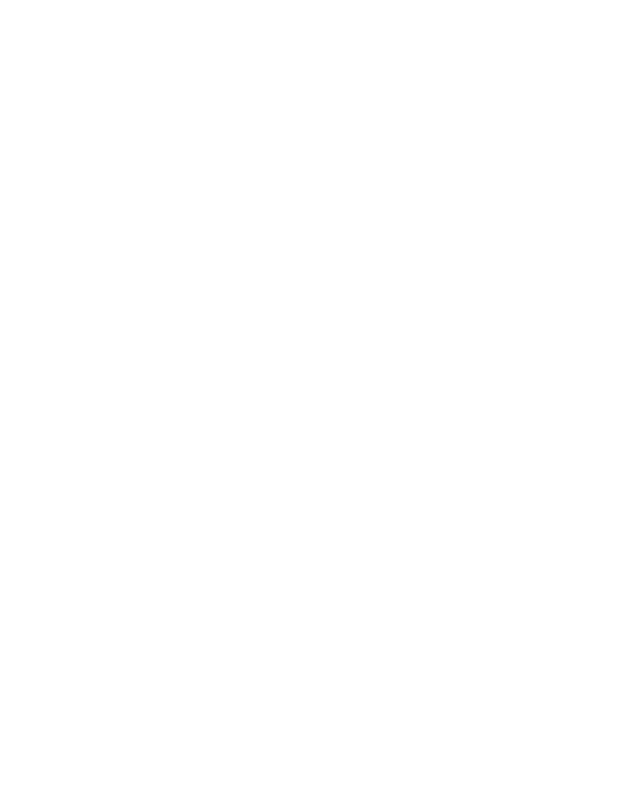
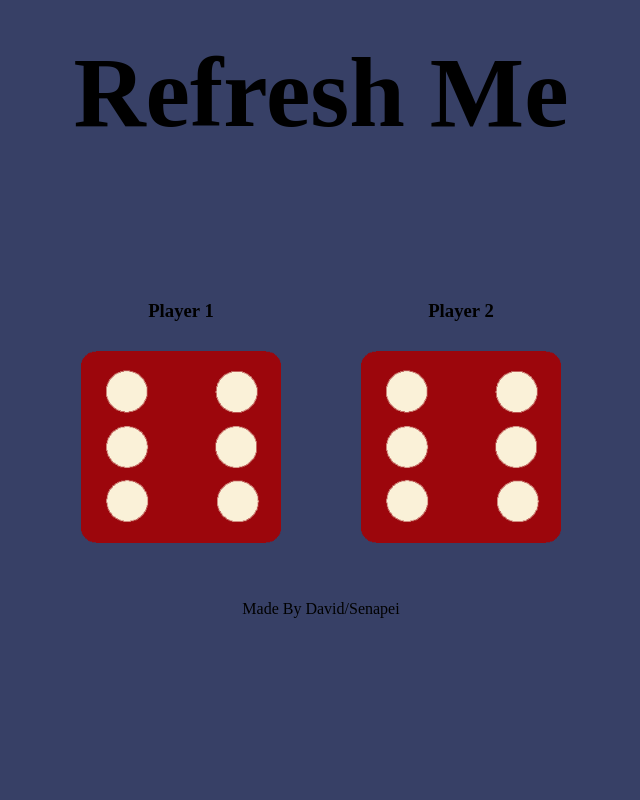
Before and after one commit to Senapei/dice-game-website, a plain HTML site: page index.html in a window 1280 px wide. Shown: the whole page, without its empty margins (319-959 px from the left). Drawn offline with Linux system fonts and the light colour scheme.

Commit message:
Create basic layout with styles
The basic layout has been created with some simple styles added to them.

```diff
--- a/index.html
+++ b/index.html
@@ -5,5 +5,26 @@
     <title>Dice Game</title>
     <link rel="stylesheet" href="./styles.css" />
   </head>
-  <body></body>
+  <body>
+    <div class="title-container">
+      <div class="title">
+        <h1 class="heading">Refresh Me</h1>
+      </div>
+    </div>
+    <div class="players-container">
+      <div class="players-1">
+        <h3>Player 1</h3>
+        <img src="./img/dice6.png" />
+      </div>
+      <div class="player-2">
+        <h3>Player 2</h3>
+        <img src="./img/dice6.png" />
+      </div>
+    </div>
+    <div class="footer-container">
+      <div class="footer">
+        <p>Made By David/Senapei</p>
+      </div>
+    </div>
+  </body>
 </html>
--- a/styles.css
+++ b/styles.css
@@ -3,3 +3,51 @@
   margin: 0;
   box-sizing: border-box;
 }
+
+body {
+  height: 100vh;
+  background-color: rgb(55, 64, 102);
+  display: flex;
+  flex-direction: column;
+}
+
+h3 {
+  margin-bottom: 25px;
+}
+
+img {
+  width: 200px;
+  height: auto;
+}
+
+.title-container {
+  display: flex;
+  justify-content: center;
+  min-height: 300px;
+}
+
+.title {
+  width: 900px;
+  display: flex;
+  justify-content: center;
+}
+
+.heading {
+  font-size: 100px;
+  margin: 35px 0 100px;
+}
+
+.players-container {
+  display: flex;
+  justify-content: center;
+  text-align: center;
+  align-items: flex-start;
+  gap: 80px;
+  flex: 1;
+}
+
+.footer-container {
+  display: flex;
+  justify-content: center;
+  min-height: 200px;
+}
```
